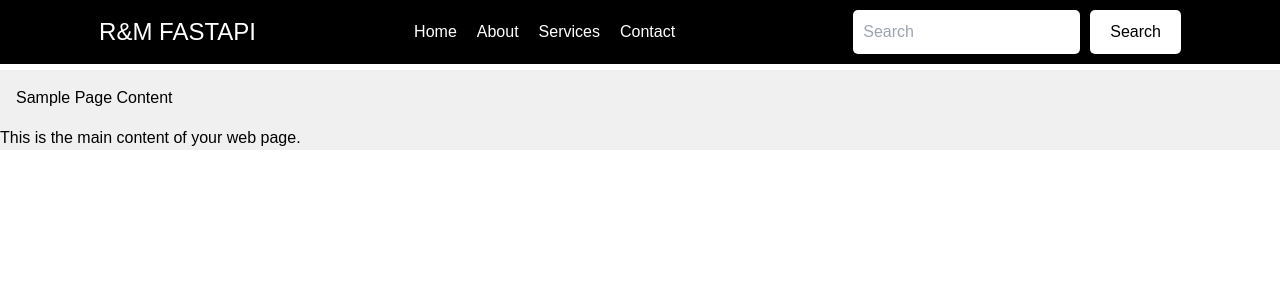
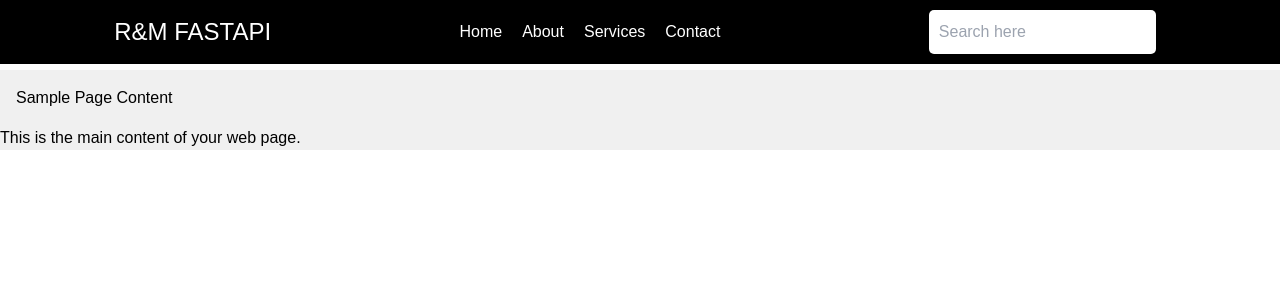
Before and after one commit to govindrnaik/rick_and_morty_fastapi, a FastAPI app: page / in a window 1280 px wide. Shown: the top 300 px of the page. Run offline with FastAPI, Linux system fonts and the light colour scheme; data that the repository does not hold is empty; some libraries are stand-ins or nearby versions.

Commit message:
working on search"

```diff
--- a/main.py
+++ b/main.py
@@ -1,6 +1,7 @@
 #!/usr/bin/python3
 
-from fastapi import FastAPI
+from typing import Optional
+from fastapi import FastAPI, Query
 from fastapi.staticfiles import StaticFiles
 from fastapi.templating import Jinja2Templates
 from starlette.requests import Request
@@ -40,6 +41,17 @@ async def read_root(request: Request):
 
     return templates.TemplateResponse("character_card.html", context={"request": request, "characters": data["results"]})
 
+@app.get("/data", response_class=HTMLResponse)
+async def read_data(request: Request, search: Optional[str]=Query(None)):
+    if search:
+        response = requests.get(f"https://rickandmortyapi.com/api/character/?name={search}")
+        data = response.json()
+    else:
+        response = requests.get(f"https://rickandmortyapi.com/api/character")
+        data = response.json()
+
+    return templates.TemplateResponse("character_card.html", context={"request": request, "characters": data["results"]})
+
 
 if __name__ == "__main__":
     uvicorn.run(app="main:app",host="0.0.0.0", reload=True)
--- a/templates/nav_bar.html
+++ b/templates/nav_bar.html
@@ -1,7 +1,7 @@
 
 <nav class="navbar">
     <div class="logo">
-        <a style="https://avatars.githubusercontent.com/u/57467998">R&M FASTAPI</a>
+        <a href="https://avatars.githubusercontent.com/u/57467998">R&M FASTAPI</a>
     </div>
     <div class="menu">
         <ul>
@@ -12,7 +12,11 @@
         </ul>
     </div>
     <div class="search">
-        <input type="text" placeholder="Search">
-        <button type="submit">Search</button>
+        <input
+        id="search_input"
+        name="search_input"
+
+        type="text"
+        placeholder="Search here">
     </div>
 </nav>
```
